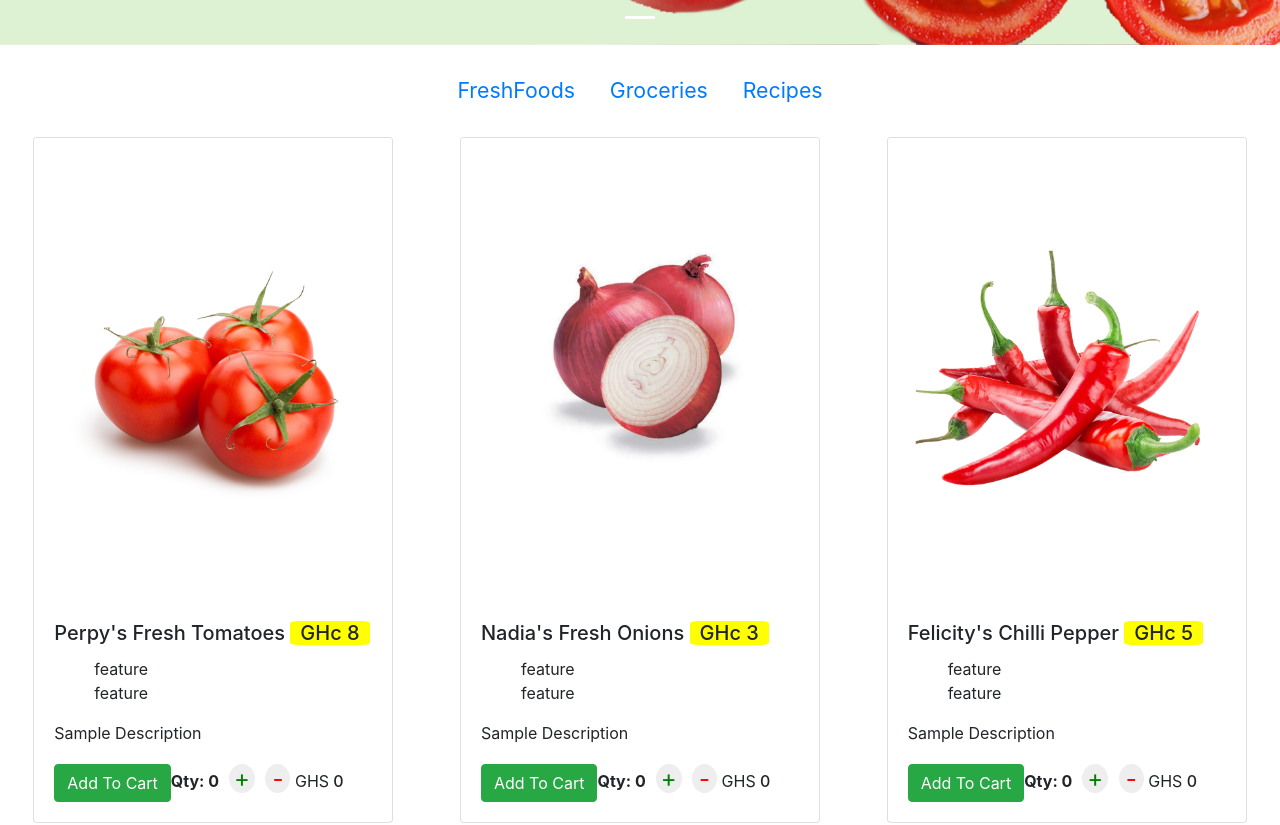
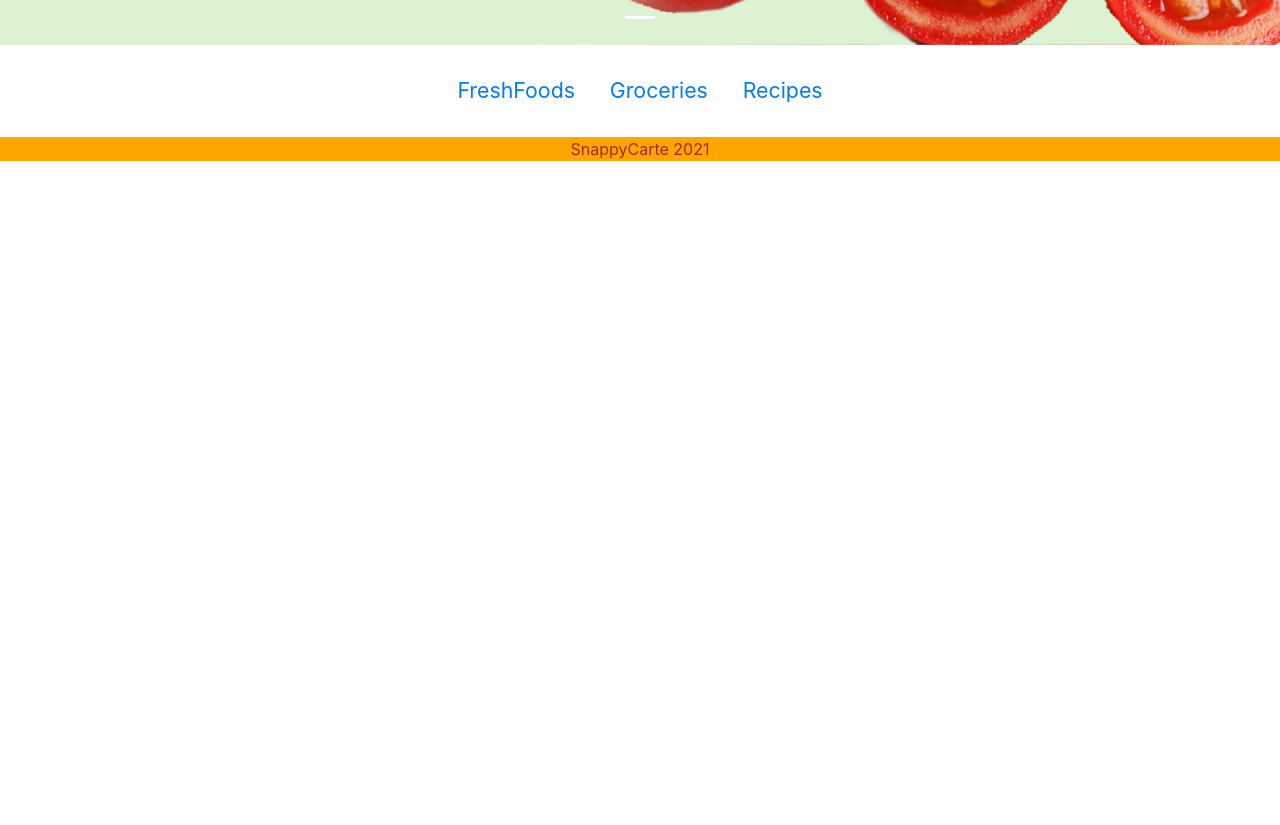
Before and after one commit to EllisOtoo/freshdirect, a React (Create React App) app: page / in a window 1280 px wide. Shown: the part 540-1365 px from the top of the page. After the commit the page ends 800 px from the top, so only its background shows below. Built offline with nearby package versions, Linux system fonts and the light colour scheme; the HTML template or start-up script is replaced by a standard one.

Commit message:
Index page changed

```diff
--- a/src/App.js
+++ b/src/App.js
@@ -44,7 +44,7 @@
         {mountSlider ? <Slider /> : ""}
         {mountSlider ? <CategoriesMenu /> : ""}
         {mountSlider ? <ShopByList /> : ""}
-        <Route path="/" exact component={FreshFoods} />
+        <Route path="/freshdirect" exact component={FreshFoods} />
         <Route path="/groceries" component={Groceries} />
         {/* <Route path="/freshfoods" component={FreshFoods} /> */}
         {/* <SayHiClosure data={data} /> */}
```
